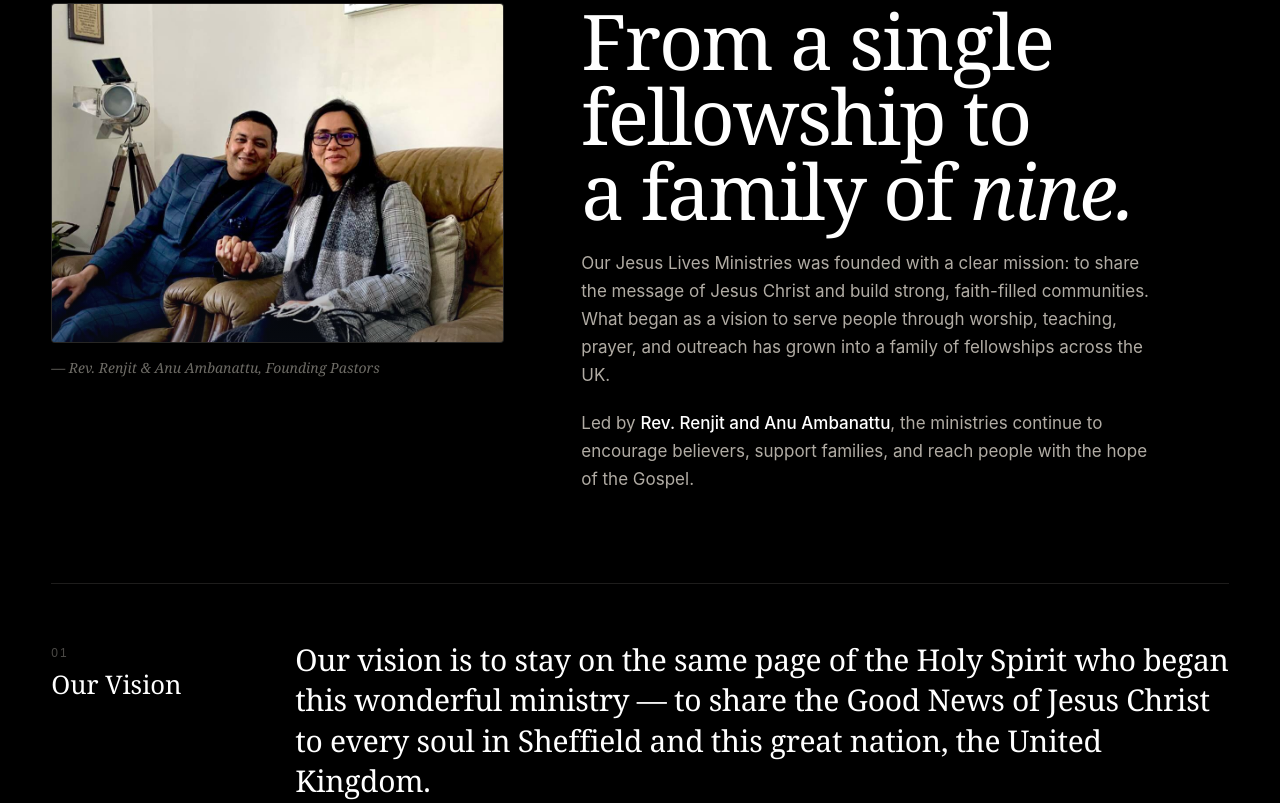
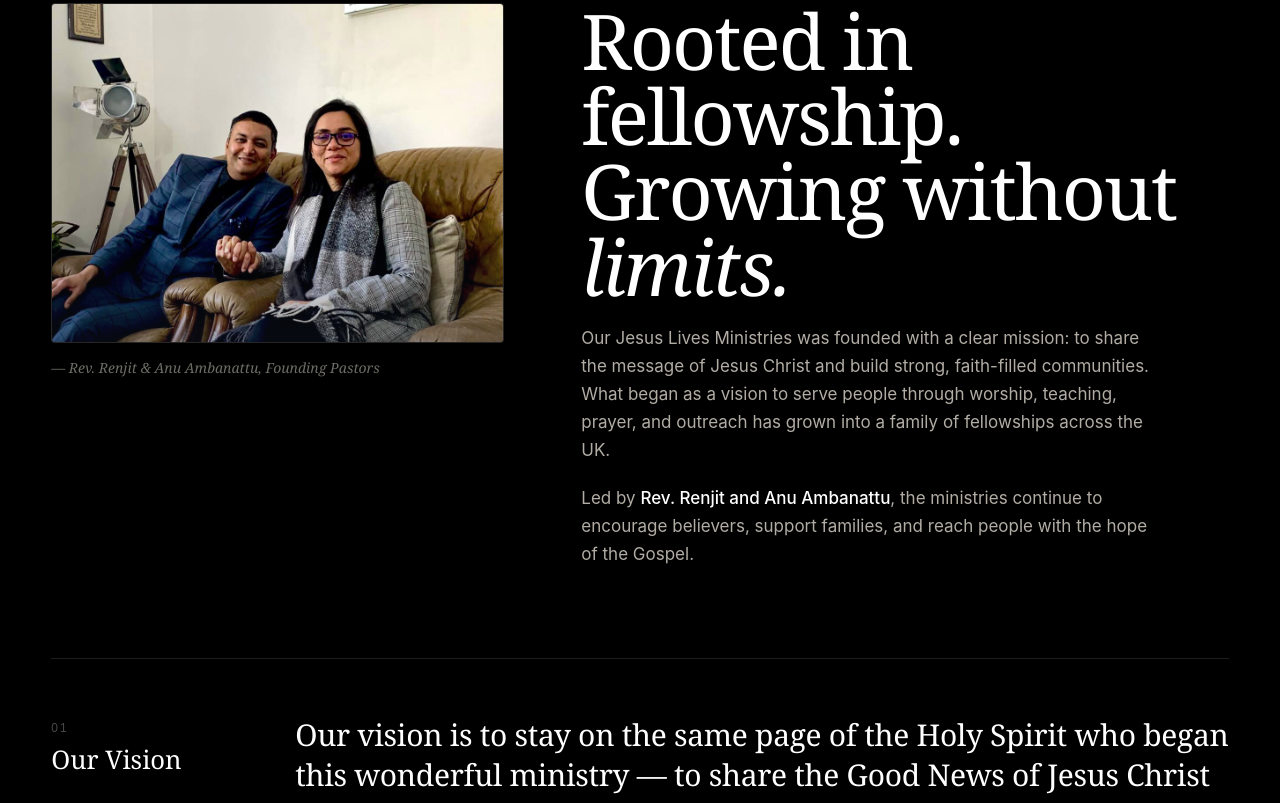
Before and after one commit to ourjesuslives2026/ourjesuslives, a React (Vite) app: page / in a window 1280 px wide. Shown: the part 3820-4623 px from the top of the page. Built offline with nearby package versions, Linux system fonts and the light colour scheme; a web font is replaced by a local one.

Commit message:
Update story heading copy

```diff
--- a/src/components/Story.jsx
+++ b/src/components/Story.jsx
@@ -18,7 +18,7 @@ export default function Story() {
           </div>
           <div className="story__intro">
             <h2 className="h-display h-display--light">
-              From a single<br />fellowship to<br />a family of <em>nine.</em>
+              Rooted in fellowship.<br />Growing without <em>limits.</em>
             </h2>
             <p>
               Our Jesus Lives Ministries was founded with a clear mission: to share
```
